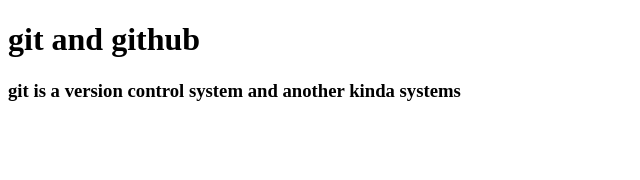
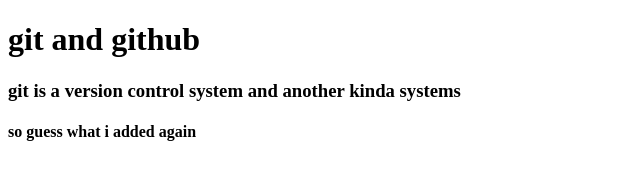
Before and after one commit to Zuliy/again-trial, a plain HTML site: page index.html in a window 1280 px wide. Shown: the whole page, without its empty margins (0-640 px from the left). Drawn offline with Linux system fonts and the light colour scheme.

Commit message:
i added h4

```diff
--- a/index.html
+++ b/index.html
@@ -8,5 +8,6 @@
 <body>
     <h1>git and github</h1>
     <h3>git is a version control system and another kinda systems</h3>
+    <h4>so guess what i added again</h4>
 </body>
 </html>
```
